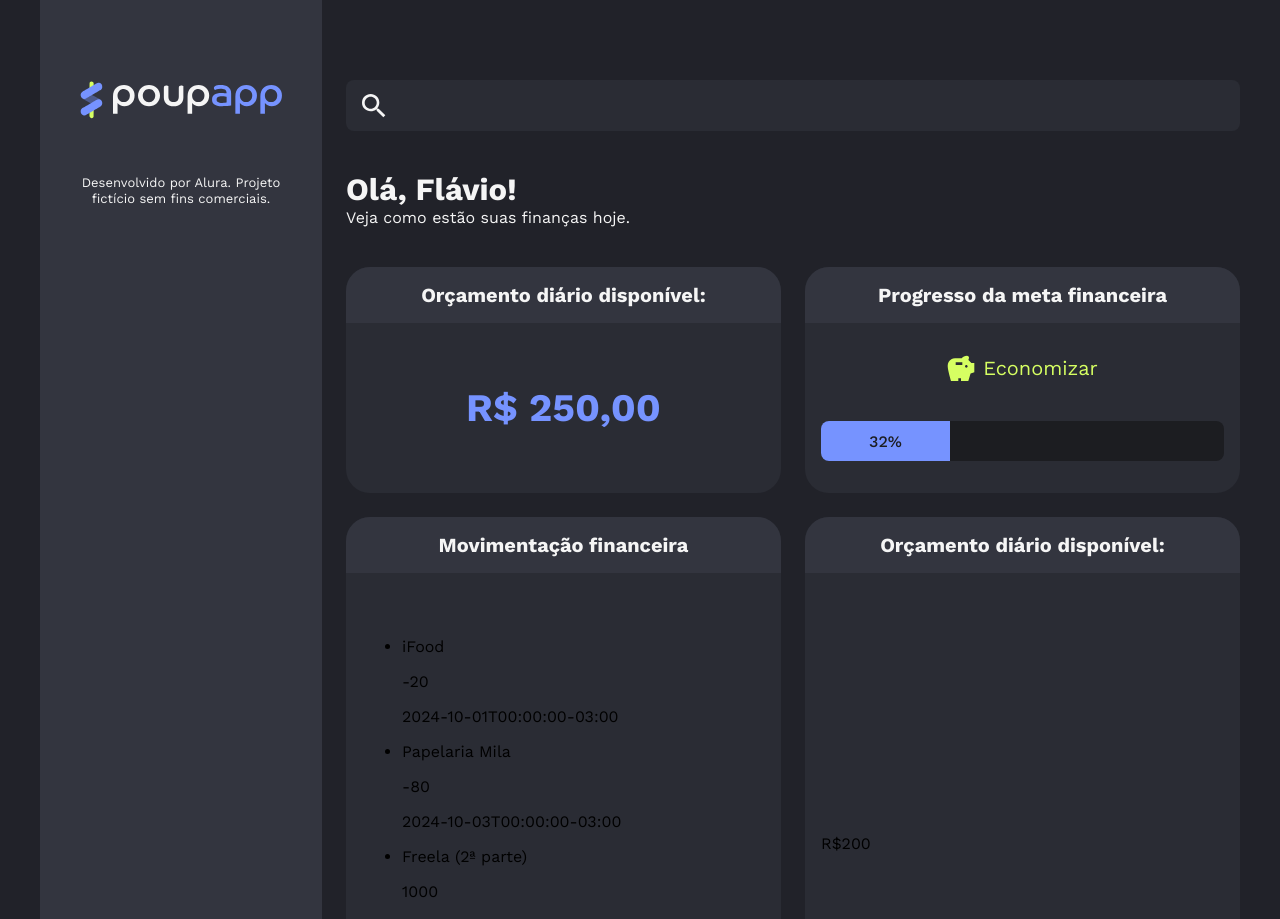
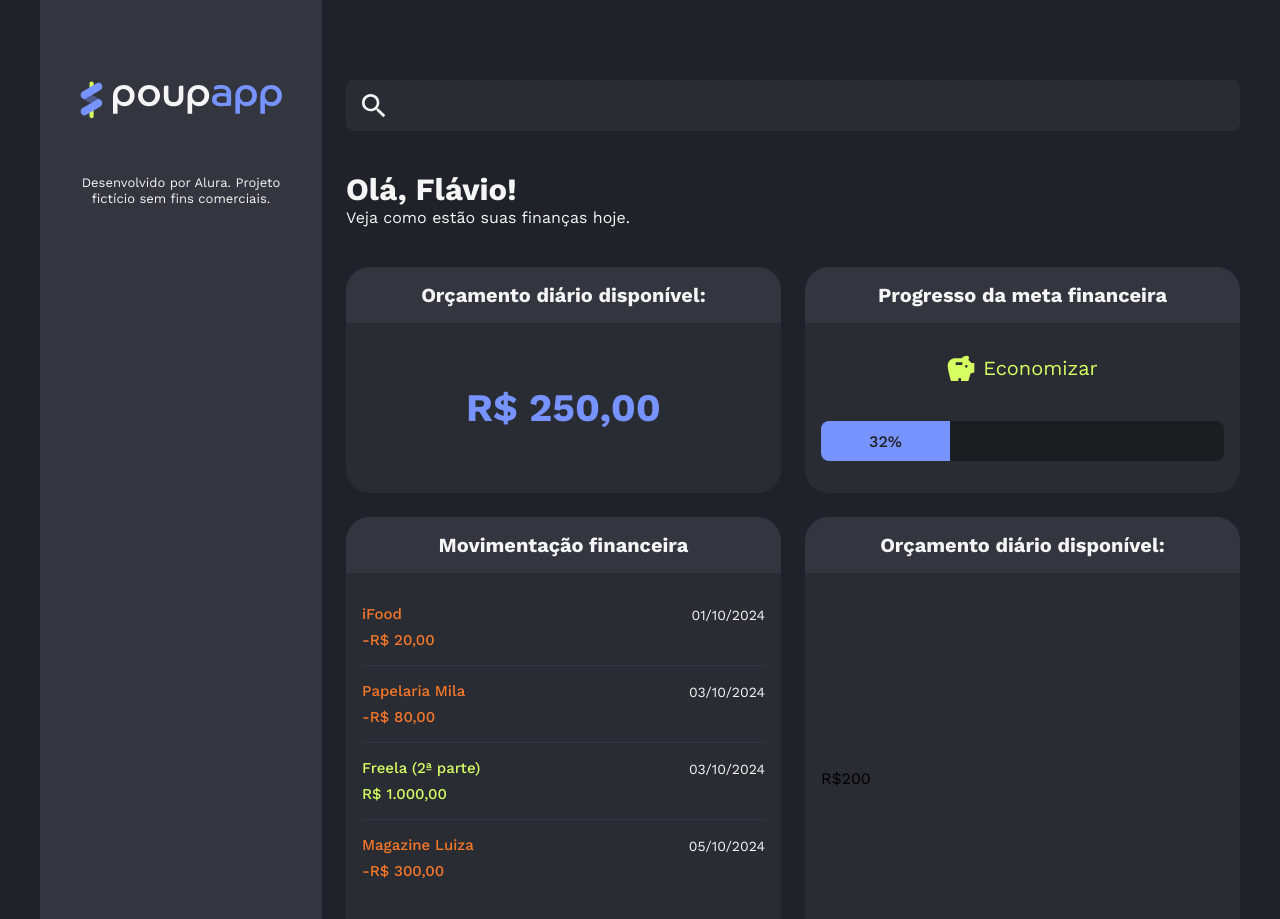
Before and after one commit to FGhiraldeli/poupapp, a React (Vite) app: page / in a window 1280 px wide. Shown: the top 919 px of the page. Built offline with nearby package versions, Linux system fonts and the light colour scheme.

Commit message:
Adding CSS to Transections and TransactionItem component

```diff
--- a/src/components/TransactionItem/index.jsx
+++ b/src/components/TransactionItem/index.jsx
@@ -1,12 +1,19 @@
+import styles from './transactionitem.module.css'
+
+const formater = new Intl.NumberFormat("pt-BR", { style: "currency", currency: "BRL" })
+
 export const TransactionItem = ({ item }) => {
+
+    const detailsAdditionalClassName = item.value >= 0 ? styles.income : styles.expense
+
     return (
-        <div>
-            <div>
+        <div className={styles.transaction}>
+            <div className={[styles.details, detailsAdditionalClassName].join(' ')}>
                 <p>{item.description}</p>
-                <p>{item.value}</p>
+                <p>{formater.format(item.value)}</p>
             </div>
-            <div>
-                {item.date}
+            <div className={styles.date}>
+                {new Date(item.date).toLocaleDateString('pt-BR')}
             </div>
         </div>
     )
--- a/src/components/TransactionItem/transactionitem.module.css
+++ b/src/components/TransactionItem/transactionitem.module.css
@@ -0,0 +1,31 @@
+.transaction {
+    display: flex;
+    justify-content: space-between;
+}
+
+.transaction p {
+    margin: 0%;
+}
+
+.date {
+    color: var(--neutral-text);
+    font-size: 14px;
+    line-height: 20px;
+}
+
+.details {
+    display: flex;
+    flex-direction: column;
+    gap: 8px;
+    font-size: 15px;
+    line-height: 120%;
+    font-weight: 500;
+}
+
+.income {
+    color: var(--secondary-income);
+}
+
+.expense {
+    color: var(--secondary-expense);
+}
--- a/src/components/Transactions/index.jsx
+++ b/src/components/Transactions/index.jsx
@@ -15,7 +15,7 @@
 
     return (
         <>
-            <ul>
+            <ul className={styles.list}>
                 {items.map((transactionItem, index) => {
                     return (
                         <li key={index}>
--- a/src/components/Transactions/transactions.module.css
+++ b/src/components/Transactions/transactions.module.css
@@ -0,0 +1,18 @@
+.list{
+    padding: 0%;
+    margin: 0%;
+    list-style: none;
+    margin-bottom: 48px;
+}
+
+.list li {
+    border-bottom: 1px solid var(--neutral-header);
+    padding-bottom: 16px;
+    margin-bottom: 16px;
+}
+
+.list li:last-child {
+    border: none;
+    padding-bottom: 0%;
+    margin-bottom: 0%;
+}
```
